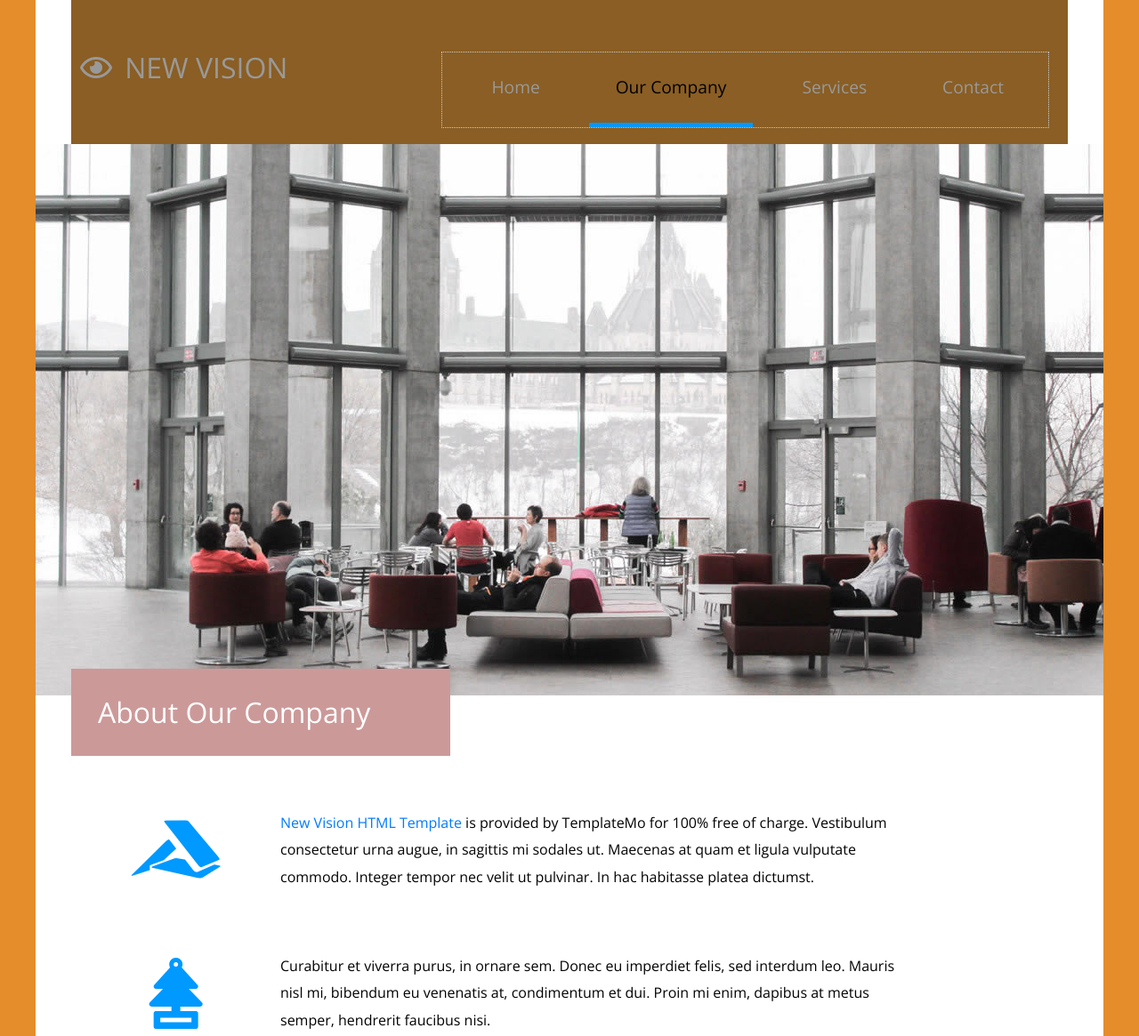
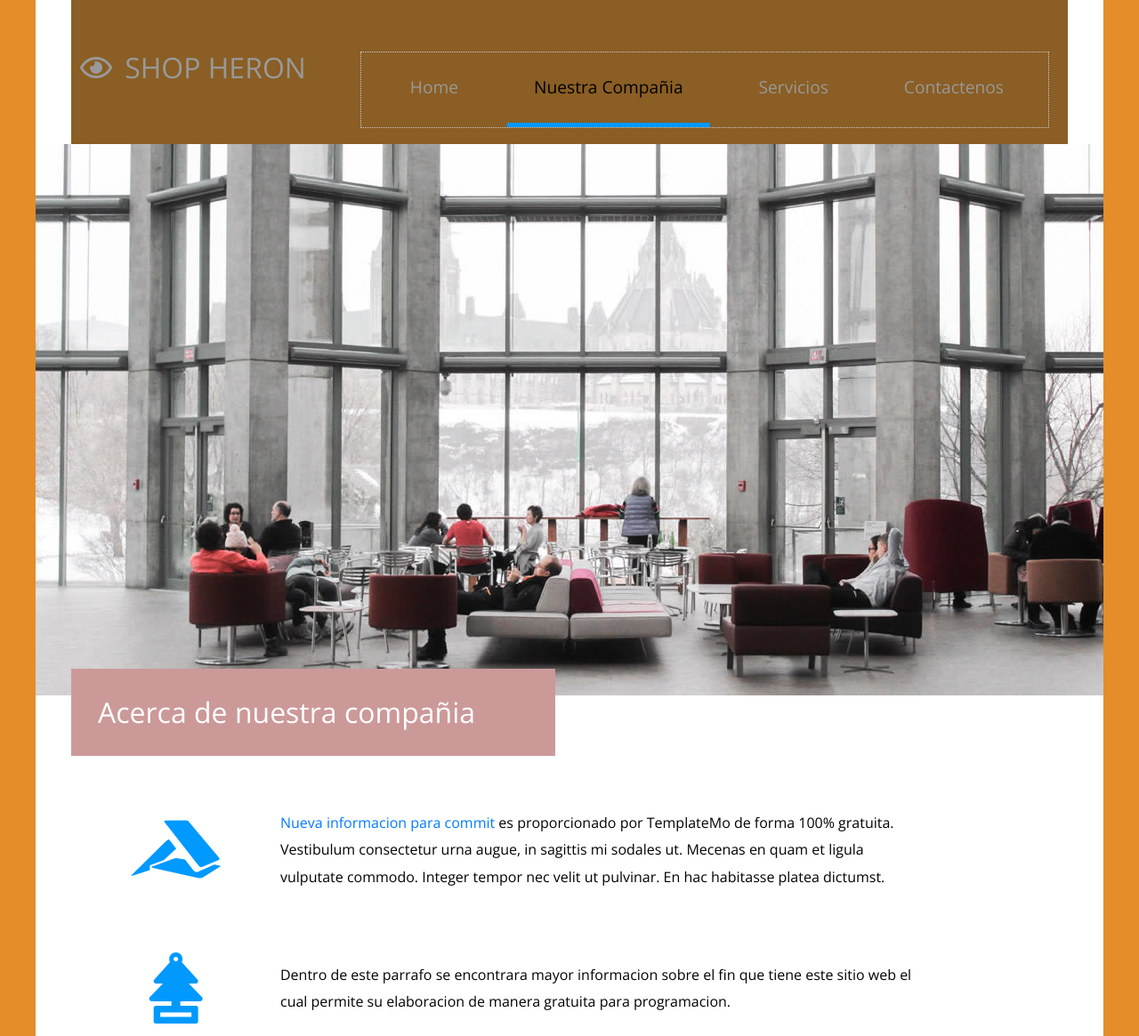
Before and after one commit to JDSR0102/taller-git-programacion-4, a plain HTML site: page company.html in a window 1280 px wide. Shown: the top 1165 px of the page at 89% size. Drawn offline with nearby package versions, Linux system fonts and the light colour scheme.

Commit message:
Tercer commit

```diff
--- a/company.html
+++ b/company.html
@@ -5,7 +5,7 @@
     <meta name="viewport" content="width=device-width, initial-scale=1.0">
     <meta http-equiv="X-UA-Compatible" content="ie=edge">
 
-    <title>New Vision - Page 2</title>
+    <title>Compañia</title>
 
     <link href="https://fonts.googleapis.com/css?family=Open+Sans:400,800" rel="stylesheet" /> <!-- https://fonts.google.com/specimen/Open+Sans?selection.family=Open+Sans -->
     <link href="css/all.min.css" rel="stylesheet" /> <!-- https://fontawesome.com/ -->
@@ -29,7 +29,7 @@ https://templatemo.com/tm-542-new-vision
                 <div class="col-12 tm-site-header-col">
                     <div class="tm-site-header-left">
                         <i class="far fa-2x fa-eye tm-site-icon"></i>
-                        <h1 class="tm-site-name">New Vision</h1>
+                        <h1 class="tm-site-name">Shop Heron</h1>
                     </div>
                     <div class="tm-site-header-right tm-menu-container-outer">
 
@@ -50,13 +50,13 @@ https://templatemo.com/tm-542-new-vision
                                 <a class="nav-link tm-nav-link" href="index.html">Home <span class="sr-only">(current)</span></a>
                               </li>
                               <li class="nav-item active">
-                                <a class="nav-link tm-nav-link" href="#">Our Company</a>
+                                <a class="nav-link tm-nav-link" href="#">Nuestra Compañia</a>
                               </li>
                               <li class="nav-item">
-                                <a class="nav-link tm-nav-link" href="services.html">Services</a>
+                                <a class="nav-link tm-nav-link" href="services.html">Servicios</a>
                               </li>
                               <li class="nav-item">
-                                <a class="nav-link tm-nav-link" href="contact.html">Contact</a>
+                                <a class="nav-link tm-nav-link" href="contact.html">Contactenos</a>
                               </li>
                             </ul>
                             <!-- Links -->
@@ -83,7 +83,7 @@ https://templatemo.com/tm-542-new-vision
             <section class="tm-welcome">
                 <div class="row">
                     <div class="col-12">
-                        <h2 class="tm-section-header tm-header-floating">About Our Company</h2>
+                        <h2 class="tm-section-header tm-header-floating">Acerca de nuestra compañia</h2>
                     </div>
                 </div>
 
@@ -92,13 +92,13 @@ https://templatemo.com/tm-542-new-vision
                         <div class="col-12 tm-media tm-media-v-center">
                             <i class="fab fa-5x fa-accusoft tm-about-icon"></i>
                             <div>
-                                <p><a rel="nofollow" target="_parent" href="https://templatemo.com/tm-542-new-vision">New Vision HTML Template</a> is provided by TemplateMo for 100% free of charge. Vestibulum consectetur urna augue, in sagittis mi sodales ut. Maecenas at quam et ligula vulputate commodo. Integer tempor nec velit ut pulvinar. In hac habitasse platea dictumst.</p>
+                                <p><a rel="nofollow" target="_parent" href="https://templatemo.com/tm-542-new-vision">Nueva informacion para commit</a> es proporcionado por TemplateMo de forma 100% gratuita. Vestibulum consectetur urna augue, in sagittis mi sodales ut. Mecenas en quam et ligula vulputate commodo. Integer tempor nec velit ut pulvinar. En hac habitasse platea dictumst.</p>
                             </div>
                         </div>
                         <div class="col-12 tm-media tm-media-v-center">
                             <i class="fas fa-5x fa-air-freshener tm-about-icon"></i>
                             <div>
-                                <p>Curabitur et viverra purus, in ornare sem. Donec eu imperdiet felis, sed interdum leo. Mauris nisl mi, bibendum eu venenatis at, condimentum et dui. Proin mi enim, dapibus at metus semper, hendrerit faucibus nisi.</p>
+                                <p>Dentro de este parrafo se encontrara mayor informacion sobre el fin que tiene este sitio web el cual permite su elaboracion de manera gratuita para programacion.</p>
                             </div>
                         </div>
                         <div class="col-12 tm-media tm-media-v-center">
```
